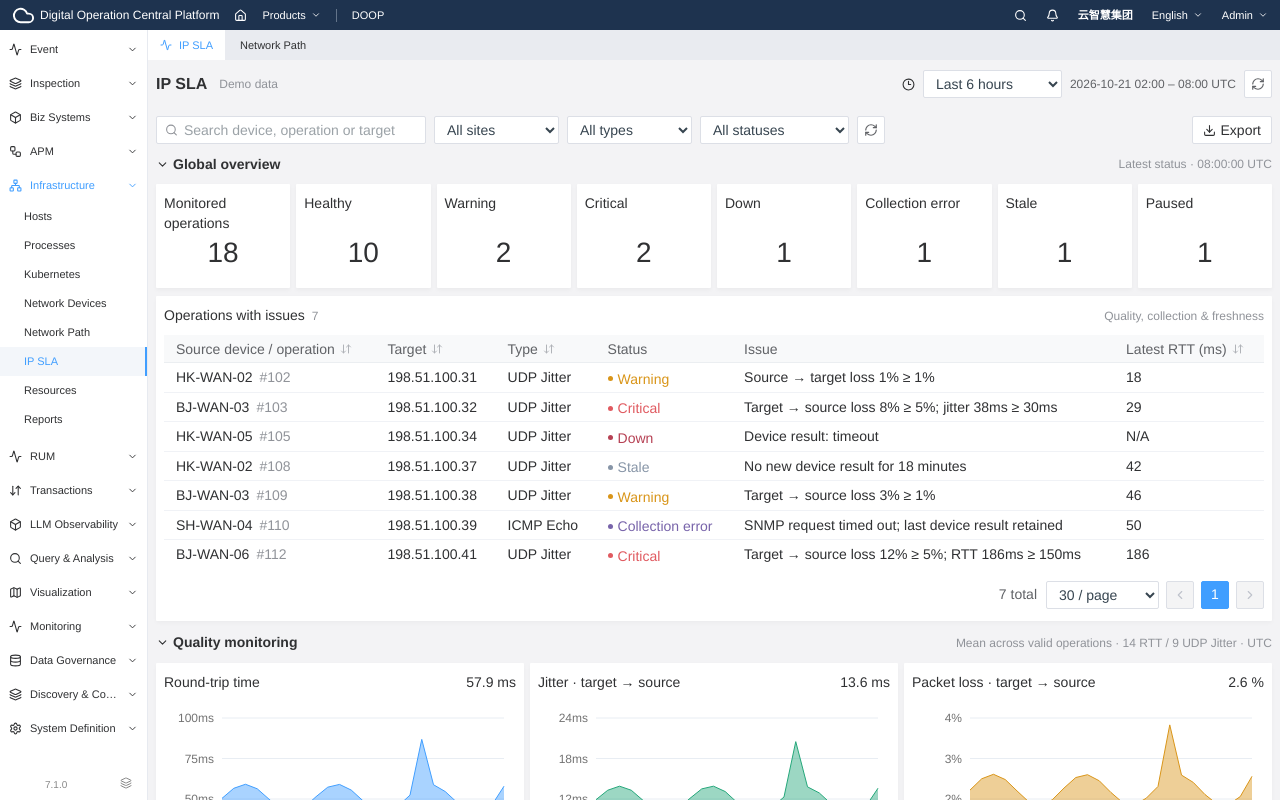
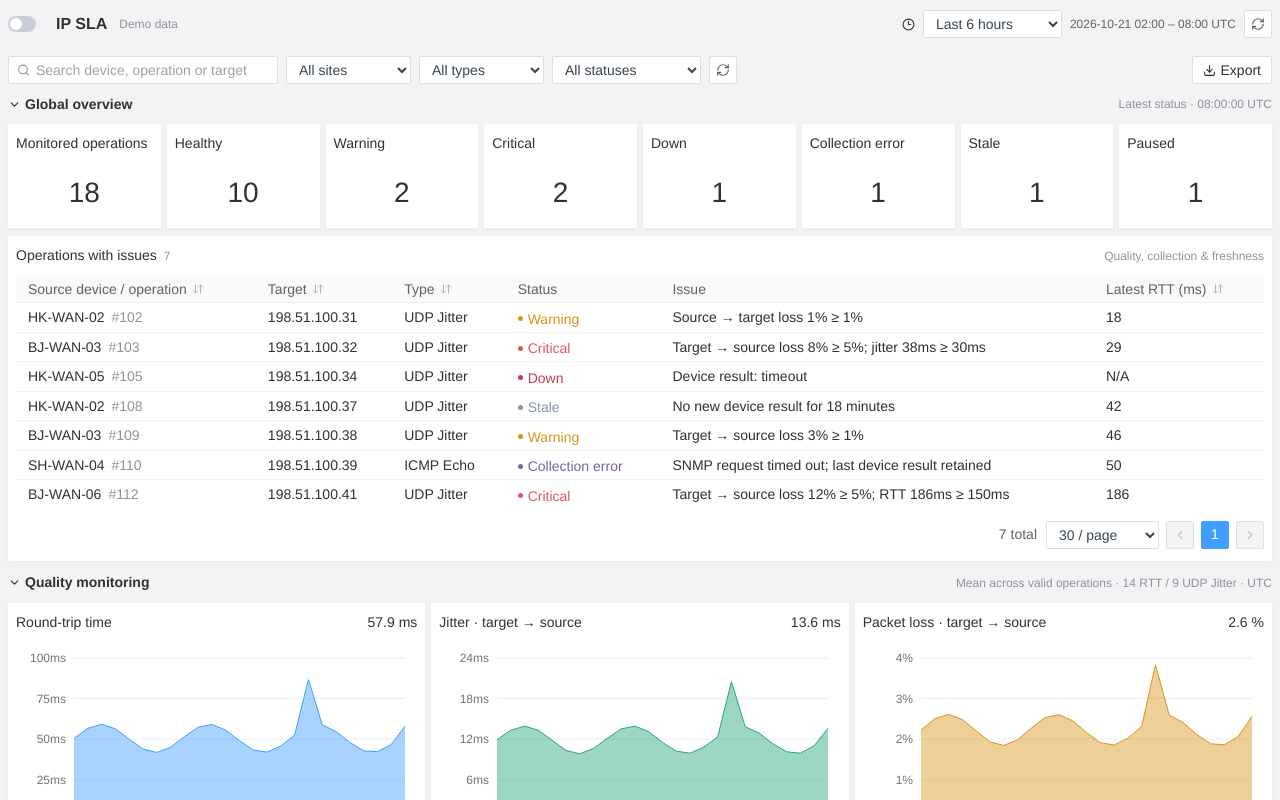
Before and after one commit to sabrina97606/netpath, a Next.js app: page /ip-sla in a window 1280 px wide. Built offline with nearby package versions, Linux system fonts and the light colour scheme.

Commit message:
Add chrome visibility switch to IP SLA page, default hidden

```diff
--- a/components/ip-sla-dashboard.tsx
+++ b/components/ip-sla-dashboard.tsx
@@ -181,6 +181,7 @@ export function IpSlaDashboard() {
   const [selectedKey, setSelectedKey] = useState<string | null>(null);
   const [direction, setDirection] = useState<"sd" | "ds">("ds");
   const [notice, setNotice] = useState("");
+  const [showChrome, setShowChrome] = useState(false);
   const end = Date.UTC(2026, 9, 21, 8, refresh);
   const scoped = operations.filter(operation => (site === "All sites" || operation.site === site) && (type === "All types" || operation.type === type) && `${operation.device} ${operation.id} ${operation.target}`.toLowerCase().includes(query.toLowerCase()));
   const filtered = scoped.filter(operation => status === "All statuses" || health(operation) === status);
@@ -210,22 +211,22 @@ export function IpSlaDashboard() {
   };
 
   return <div className="np-app sla-app">
-    <header className="np-top">
+    {showChrome && <header className="np-top">
       <div className="np-brand"><Cloud size={23} /><span>Digital Operation Central Platform</span></div>
       <Home size={13} /><span>Products <ChevronDown size={10} /></span><i /><span>DOOP</span>
       <div className="np-top-right"><Search size={13} /><Bell size={13} /><b>云智慧集团</b><span>English <ChevronDown size={10} /></span><span>Admin <ChevronDown size={10} /></span></div>
-    </header>
+    </header>}
     <div className="np-shell">
-      <aside className="np-nav" aria-label="Main navigation">
+      {showChrome && <aside className="np-nav" aria-label="Main navigation">
         {navigation.map(item => <div key={item.label}>
           <button className={item.label === "Infrastructure" ? "np-nav-current" : ""} onClick={() => item.label !== "Infrastructure" && setNotice(`${item.label} is not available in this prototype`)}><item.icon size={13} /><span>{item.label}</span><ChevronDown size={11} /></button>
           {item.label === "Infrastructure" && <div className="np-subnav">{["Hosts", "Processes", "Kubernetes", "Network Devices", "Network Path", "IP SLA", "Resources", "Reports"].map(label => label === "Network Path" || label === "IP SLA" ? <Link key={label} className={label === "IP SLA" ? "active" : ""} href={label === "IP SLA" ? "/ip-sla" : "/network-path"} aria-current={label === "IP SLA" ? "page" : undefined}>{label}</Link> : <button key={label} onClick={() => setNotice(`${label} is not available in this prototype`)}>{label}</button>)}</div>}
         </div>)}
         <footer>7.1.0 <Layers size={12} /></footer>
-      </aside>
+      </aside>}
       <main className="np-main sla-main">
-        <div className="np-workspace-tabs"><span><Activity size={12} />IP SLA</span><Link href="/network-path">Network Path</Link></div>
-        <div className="sla-module-header"><h1>IP SLA</h1><span className="sla-demo">Demo data</span><div className="sla-header-actions"><Clock3 size={13} /><select aria-label="Time range" value={hours} onChange={event => setHours(Number(event.target.value))}><option value={1}>Last 1 hour</option><option value={6}>Last 6 hours</option><option value={24}>Last 24 hours</option></select><span className="sla-range-label">{new Date(end - hours * 3600000).toISOString().slice(0, 16).replace("T", " ")} – {new Date(end).toISOString().slice(11, 16)} UTC</span><button className="sla-icon-button" title="Refresh dashboard" aria-label="Refresh dashboard" onClick={() => { setRefresh(previous => previous + 1); setNotice("Dashboard refreshed"); }}><RefreshCw size={14} /></button></div></div>
+        {showChrome && <div className="np-workspace-tabs"><span><Activity size={12} />IP SLA</span><Link href="/network-path">Network Path</Link></div>}
+        <div className="sla-module-header"><button type="button" role="switch" aria-checked={showChrome} aria-label="显示顶部导航与左侧菜单" title={showChrome ? "隐藏导航" : "显示导航"} className={`np-chrome-switch${showChrome ? " on" : ""}`} onClick={() => setShowChrome(value => !value)}><span /></button><h1>IP SLA</h1><span className="sla-demo">Demo data</span><div className="sla-header-actions"><Clock3 size={13} /><select aria-label="Time range" value={hours} onChange={event => setHours(Number(event.target.value))}><option value={1}>Last 1 hour</option><option value={6}>Last 6 hours</option><option value={24}>Last 24 hours</option></select><span className="sla-range-label">{new Date(end - hours * 3600000).toISOString().slice(0, 16).replace("T", " ")} – {new Date(end).toISOString().slice(11, 16)} UTC</span><button className="sla-icon-button" title="Refresh dashboard" aria-label="Refresh dashboard" onClick={() => { setRefresh(previous => previous + 1); setNotice("Dashboard refreshed"); }}><RefreshCw size={14} /></button></div></div>
         <div className="sla-content">
           {selected && <div className="sla-heading"><h2>{selected.device} / Operation {selected.id}</h2></div>}
           {selected ? <div className="sla-detail-toolbar"><button onClick={() => setSelectedKey(null)}><ArrowLeft size={14} />Back to dashboard</button><Badge state={health(selected)} /><span>{selected.type}</span><span>Cisco IP SLA</span><button className="sla-secondary sla-push-right" onClick={() => toggleCollection(selected)}>{selected.enabled ? <Pause size={13} /> : <Play size={13} />}{selected.enabled ? "Pause collection" : "Resume collection"}</button></div> : <div className="sla-filters">
```
